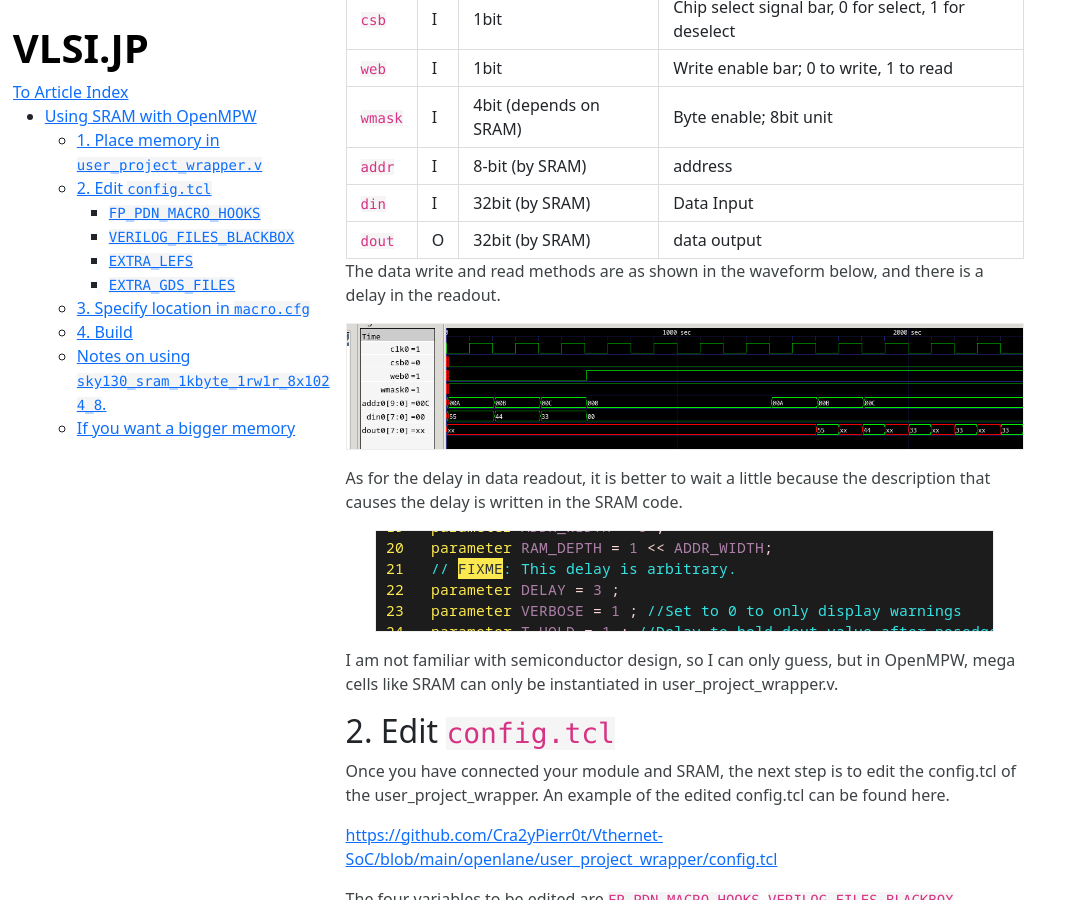
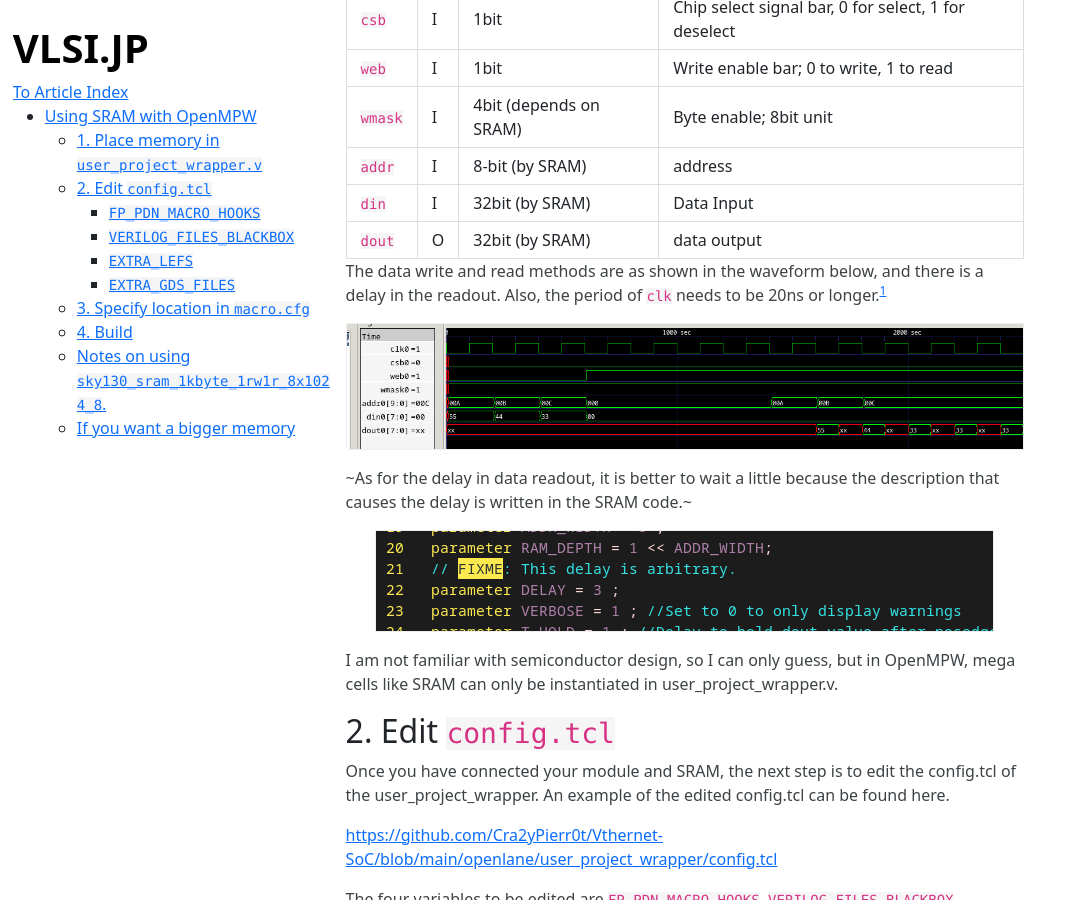
Before and after one commit to Cra2yPierr0t/Cra2yPierr0t.github.io, a Jekyll site: the page built from OpenMPWSRAM_eng.md, in a window 1280 px wide and 900 px high, scrolled down 1551 px. Shown: the whole window, without its empty margins (0-1074 px from the left). Built offline with Jekyll 4.4.1, drawn with Linux system fonts in a browser that asks for light colours; some of the changed text lies outside the part shown.

Commit message:
change clk speed

```diff
--- a/OpenMPWSRAM_eng.md
+++ b/OpenMPWSRAM_eng.md
@@ -74,11 +74,11 @@ The role of each IO in the SRAM is described below. The numbers behind are omitt
 | `din`| I |32bit (by SRAM) | Data Input |
 | `dout` | O | 32bit (by SRAM) | data output |
 
-The data write and read methods are as shown in the waveform below, and there is a delay in the readout.
+The data write and read methods are as shown in the waveform below, and there is a delay in the readout. Also, the period of `clk` needs to be 20ns or longer.[^1]
 
 ![](https://raw.githubusercontent.com/Cra2yPierr0t/Cra2yPierr0t.github.io/master/images/MPWRAM/wave.png?raw=true)
 
-As for the delay in data readout, it is better to wait a little because the description that causes the delay is written in the SRAM code.
+~As for the delay in data readout, it is better to wait a little because the description that causes the delay is written in the SRAM code.~
 
 ![](https://raw.githubusercontent.com/Cra2yPierr0t/Cra2yPierr0t.github.io/master/images/MPWRAM/arbi.png?raw=true)
 
@@ -199,3 +199,7 @@ I want to be able to use OpenRAM properly because I feel that how to create memo
 
 
 Please contact @Cra2yPierr0t if you have any comments.
+
+---
+
+[^1]: Thank you Matthew Guthaus-san.
```
Also changed, not shown: OpenMPWSRAM.md (+1 -1 lines).
